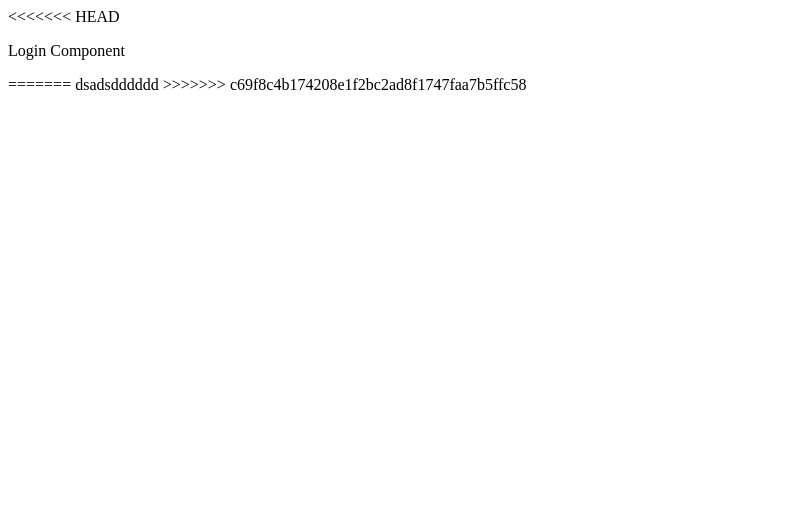
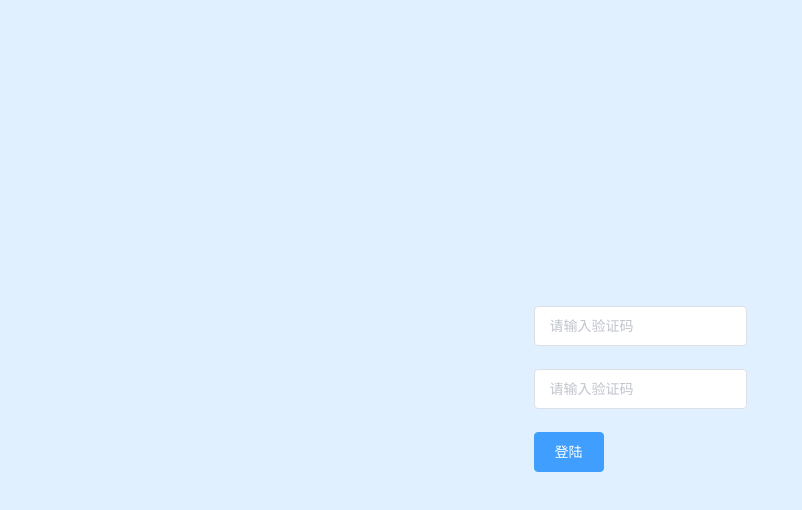
Before and after one commit to sujian3309/vuesm, a Vue app: page /#/login in a window 1280 px wide. Shown: the top 510 px of the page, without its empty margins (0-802 px from the left). Built offline with nearby package versions, Linux system fonts and the light colour scheme; a small style sheet from the web is missing.

Commit message:
配置路由文件,更改组件样式

```diff
--- a/src/App.vue
+++ b/src/App.vue
@@ -1,19 +1,20 @@
 <template>
   <div id="app">
-<<<<<<< HEAD
     <router-view></router-view>
-=======
-    dsadsdddddd
->>>>>>> c69f8c4b174208e1f2bc2ad8f1747faa7b5ffc58
   </div>
 </template>
 <script>
-    export default {
-      name: 'App',
-      data () {
-        return {}
-      }
+export default {
+  name: 'App',
+  data () {
+    return {
+
     }
+  }
+}
 </script>
 <style lang="less" scoped>
+#app {
+  height: 100%;
+}
 </style>
--- a/src/router/index.js
+++ b/src/router/index.js
@@ -5,7 +5,7 @@ export default new Router ({
   //配置路由
   routes: [
     {
-      //给路由起个名字
+      // 给路由起个名字
       name: 'home',
       path: '/home',
       //再整个项目中，模块路径中的，@表示是src目录
--- /dev/null
+++ b/src/styles/index.css
@@ -0,0 +1,8 @@
+* {
+  margin: 0;
+  padding: 0;
+}
+html,
+body {
+  height: 100%;
+}
--- /dev/null
+++ b/src/styles/index.less
@@ -0,0 +1,8 @@
+// 这里写伊谢公共样式
+* {
+    margin: 0;
+    padding: 0;
+}
+html, body{
+    height: 100%;
+}
--- a/src/views/home/index.vue
+++ b/src/views/home/index.vue
@@ -1,15 +1,15 @@
 <template>
   <div>
-      <p>Home diyicitijiao Component</p>
+    <p>Home Component</p>
   </div>
 </template>
 <script>
-    export default {
-      name: 'AppHome',
-      data () {
-        return {}
-      }
-    }
+export default {
+  name: 'AppHome',
+  data() {
+    return {};
+  }
+};
 </script>
 <style lang="less" scoped>
 </style>
--- a/src/views/login/index.vue
+++ b/src/views/login/index.vue
@@ -1,15 +1,45 @@
 <template>
-  <div>
-      <p>Login Component</p>
+  <div class="login-warp">
+    <!-- 给组件加class，会把这个class作用到组件的根元素 -->
+    <el-form class="login-form" ref="form" :model="form">
+      <el-form-item>
+        <el-input v-model="form.mobile" placeholder="请输入验证码"></el-input>
+      </el-form-item>
+      <el-form-item>
+        <el-input v-model="form.code" placeholder="请输入验证码"></el-input>
+      </el-form-item>
+      <el-form-item>
+        <el-button type="primary" @click="onSubmit">登陆</el-button>
+      </el-form-item>
+    </el-form>
   </div>
 </template>
 <script>
-    export default {
-      name: 'AppLogin',
-      data () {
-        return {}
+export default {
+  name: 'AppLogin',
+  data() {
+    return {
+      form: {
+        mobile: '',
+        code: ''
       }
+    };
+  },
+  methods: {
+    onSubmit() {
+      console.log("submit!");
     }
+  }
+};
 </script>
 <style lang="less" scoped>
+.login-warp {
+  height: 100%;
+  background-color: #e1f0ff;
+  display: flex;
+  justify-content: center;
+  align-items: center;
+  .login-from {
+  }
+}
 </style>
```
Also changed, not shown: src/main.js (+4 -4 lines), 1 other file (tests, documents, lock files or other folders).
